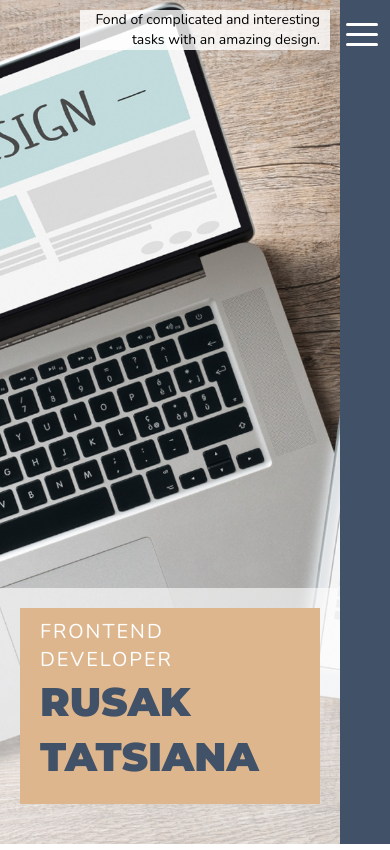
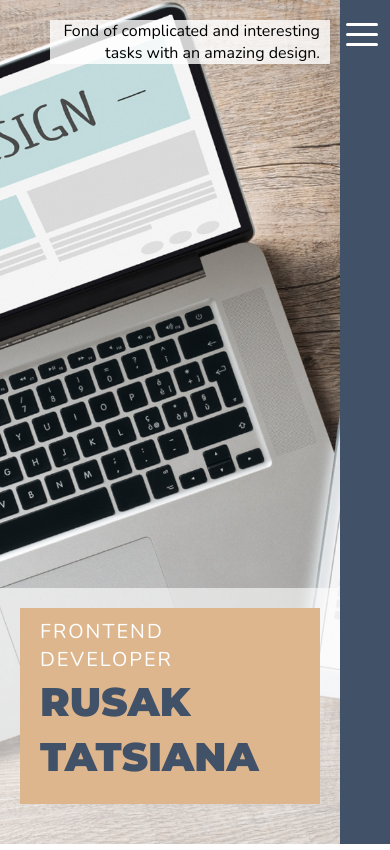
Before and after one commit to TatianaRusak/portfolio-rusak-tatsiana, a React (Create React App) app: page / in a window 390 px wide. Built offline with nearby package versions, Linux system fonts and the light colour scheme.

Commit message:
fix toast error-message

```diff
--- a/src/components/ContactForm/ContactForm.tsx
+++ b/src/components/ContactForm/ContactForm.tsx
@@ -35,13 +35,16 @@ export const ContactForm = () => {
       .then(
         (result: ResultType) => {
           console.log('result.text', result);
+          success();
         },
         (error: ErrorType) => {
           console.log('error.message', error.text);
+          toast.error(
+            'Unfortunately, there is an error on the server. Please, use another contact type from the list below.'
+          );
         }
       );
     reset();
-    success();
   };
 
   return (
--- a/src/pages/MainPage/Main-page.scss
+++ b/src/pages/MainPage/Main-page.scss
@@ -48,13 +48,20 @@
       width: 200px;
       @media (max-width: 914.98px) {
         position: fixed;
-        @include mixins.font-main(400, 14px, 20px);
         text-align: end;
-        top: 10px;
+        top: 20px;
         right: 60px;
         padding: 0 10px;
         background: rgba(255, 255, 255, 0.8);
-        width: 250px;
+        width: 320px;
+      }
+      @media (max-width: 399.98px) {
+        @include mixins.font-main(400, 16px, 22px);
+        width: 280px;
+      }
+      @media (max-width: 339.98px) {
+        @include mixins.font-main(400, 14px, 20px);
+        width: 260px;
       }
     }
   }
```
